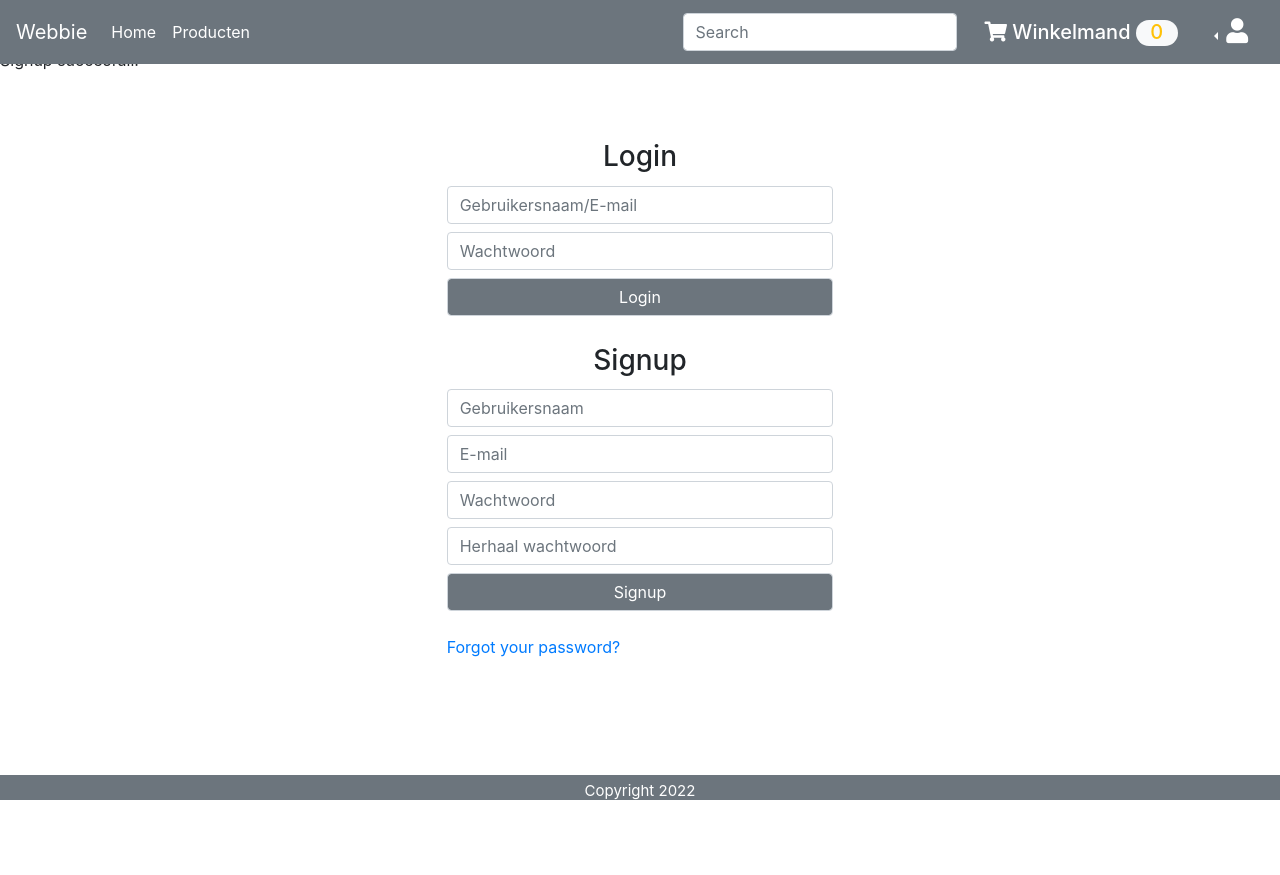
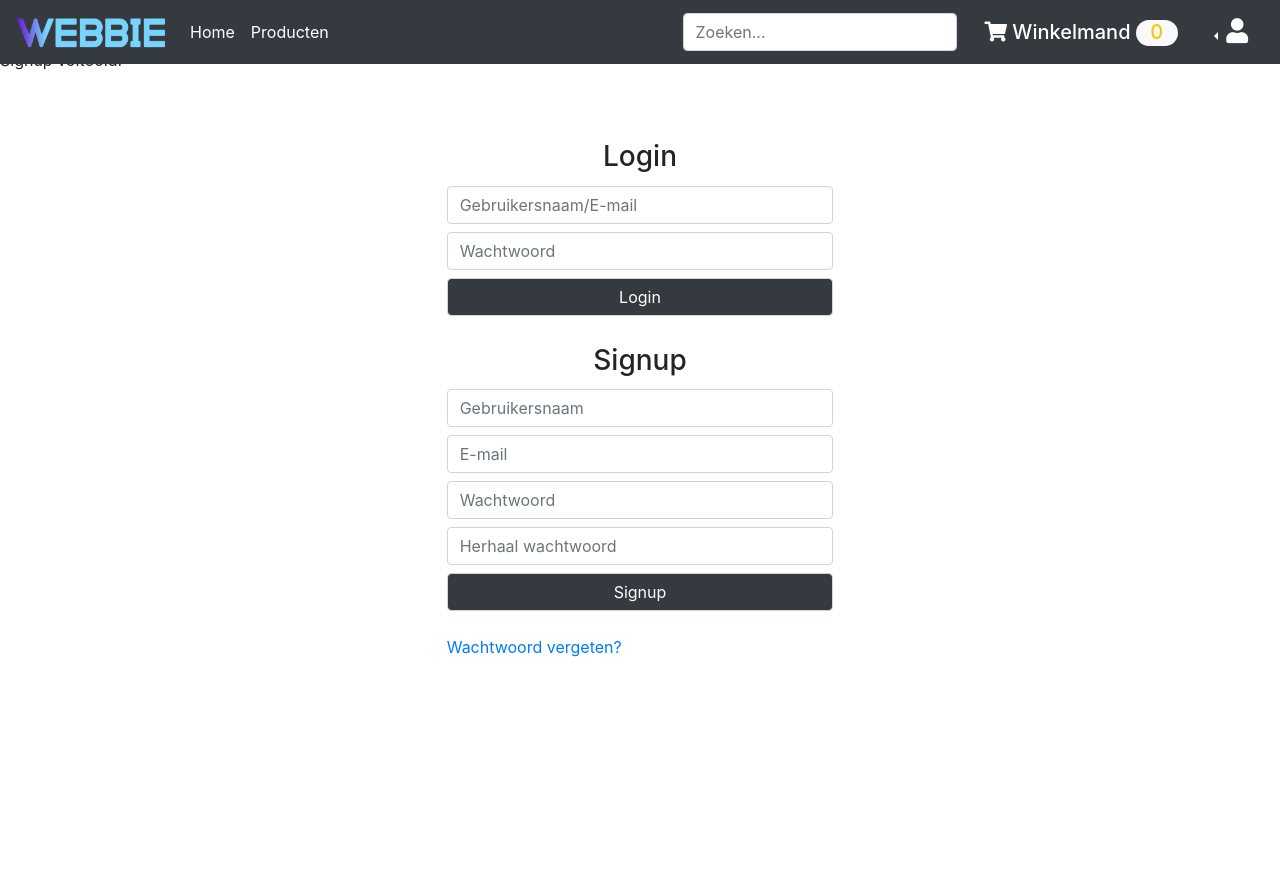
Before and after one commit to rojhat15/PPL2, a PHP site: page /signup.php?signup=succes in a window 1280 px wide. Run offline with PHP 8.4, Linux system fonts and the light colour scheme; some libraries are stand-ins or nearby versions.

Commit message:
Add files via upload
Logo toegevoegd, design scherper gemaakt en functies geupdate

```diff
--- a/Webbie/Bijhorend/component.php
+++ b/Webbie/Bijhorend/component.php
@@ -9,15 +9,15 @@ function component($productname, $productprice, $productimg, $productid, $produc
 					<div>
 						<img src=\"$productimg\" alt=\"Image1\" class=\"img-fluid card-img-top\">
 					</div>
-					<div class=\"card-body bg-secondary\">
-						<h5 class=\"card-title\">$productname</h5>
+					<div class=\"card-body bg-dark\">
+						<h5 class=\"card-title text-white\">$productname</h5>
 						<h6>
 
 						</h6>
 						<p class=\"card-text\">
 						</p>
 						<h5>
-							<span class=\"price\">$$productprice</span>
+							<span class=\"price text-white\">€ $productprice</span>
 						</h5>
 
 						<button type=\"submit\" class=\"btn btn-warning my-3\" name=\"add\">Toevoegen winkelmand <i class=\"fas fa-shopping-cart\"></i></button>
--- a/Webbie/Bijhorend/footer.php
+++ b/Webbie/Bijhorend/footer.php
@@ -1,5 +1,5 @@
-<footer>
+<!-- <footer>
 <div class="footer bg-secondary">
  Copyright 2022
 </div>
-</footer>
+</footer> -->
--- a/Webbie/Bijhorend/header.php
+++ b/Webbie/Bijhorend/header.php
@@ -4,8 +4,10 @@
 
 
 	<header>
-		<nav class="navbar navbar-expand-lg navbar-light fixed-top bg-secondary text-white">
-			<a class="navbar-brand text-white" href="index.php">Webbie</a>
+		<nav class="navbar navbar-expand-lg navbar-light fixed-top bg-dark text-white">
+			<a class="navbar-brand text-white" href="index.php">
+				<img src="Images/webbie logo.png" width="150" height="30">
+			</a>
 			<button class="navbar-toggler" type="button" data-toggle="collapse" data-target="#navbarSupportedContent" aria-controls="navbarSupportedContent" aria-expanded="false" aria-label="Toggle navigation">
 				<span class="navbar-toggler-icon"></span>
 			</button>
@@ -37,7 +39,7 @@
 				</ul>
 
 				<form class="form-inline my-2 my-lg-0">
-					<input class="form-control mr-sm-2" type="search" placeholder="Search" aria-label="Search">
+					<input class="form-control mr-sm-2" type="search" placeholder="Zoeken..." aria-label="Search">
 				</form>
 
 				<a href="winkelmand.php" class="nav-item nav-link active">
@@ -82,7 +84,7 @@
 						<?php
 						if (isset($_SESSION['userId'])) {;}
 						else{
-						echo '<div class=""><a href="signup.php" class="ml-4" style="color: black; text-decoration: underline;">Signup</a></div>';}
+						echo '<div class=""><a href="signup.php" class="ml-4" style="color: black; text-decoration: underline;">Signup / Login</a></div>';}
 						?>
 
 				</div>
--- a/Webbie/signup.php
+++ b/Webbie/signup.php
@@ -22,32 +22,32 @@
 		<?php
 			if (isset($_GET['error'])) {
 				if ($_GET['error'] == "emptyfields") {
-					echo '<p class="signuperror">Fill in all fields!</p>';
+					echo '<p class="signuperror"><br>Vul alle velden in!</p>';
 				}
 				else if ($_GET["error"] == "invaliduidmail") {
-					echo '<p class="signuperror">Invalid username and e-mail!</p>';
+					echo '<p class="signuperror"><br>Ongeldige gebruikersnaam en e-mail!</p>';
 				}
 				else if ($_GET["error"] == "invaliduid") {
-					echo '<p class="signuperror">Invalid username!</p>';
+					echo '<p class="signuperror"><br>Ongeldige username!</p>';
 				}
 				else if ($_GET["error"] == "invalidmail") {
-					echo '<p class="signuperror">Invalid e-mail!</p>';
+					echo '<p class="signuperror"><br>Ongeldige e-mail!</p>';
 				}
 				else if ($_GET["error"] == "passwordcheck") {
-					echo '<p class="signuperror">Your passwords do not match!</p>';
+					echo '<p class="signuperror"><br>Wachtwoorden matchen niet!</p>';
 				}
 				else if ($_GET["error"] == "usertaken") {
-					echo '<p class="signuperror">Username is already taken!</p>';
+					echo '<p class="signuperror"><br>Gebruikersnaam is al in gebruik!</p>';
 				}
 				else if ($_GET["error"] == "emailtaken") {
-					echo '<p class="signuperror">E-mail is already taken!</p>';
+					echo '<p class="signuperror"><br>E-mail is al in gebruik!</p>';
 				}
 				else if ($_GET["error"] == "uidmailtaken") {
-					echo '<p class="signuperror">Username and e-mail is already taken!</p>';
+					echo '<p class="signuperror"><br>Gebruikersnaam en e-mail zijn al in gebruik!</p>';
 				}
 			}
 			else if ($_GET["signup"] == "succes") {
-				echo '<p class="signupsucces">Signup succesfull!</p>';
+				echo '<p class="signupsucces">Signup voltooid!</p>';
 			}
 		?>
 		<br><br>
@@ -58,7 +58,7 @@
 				<h3 class="text-center py-1">Login</h3>
 				<input type="text" class="form-control my-2" name="mailuid" placeholder="Gebruikersnaam/E-mail">
 				<input type="password" class="form-control my-2" name="pwd" placeholder="Wachtwoord">
-				<button type="submit" class="form-control bg-secondary text-white" name="login-submit">Login</button>
+				<button type="submit" class="form-control bg-dark text-white" name="login-submit">Login</button>
 				<br>
 			</div>
 		</form>
@@ -70,9 +70,9 @@
 				<input type="text" class="form-control my-2" name="mail" placeholder="E-mail">
 				<input type="password" class="form-control my-2" name="pwd" placeholder="Wachtwoord">
 				<input type="password" class="form-control my-2" name="pwd-repeat" placeholder="Herhaal wachtwoord">
-				<button type="submit" class="form-control bg-secondary text-white" name="signup-submit">Signup</button>
+				<button type="submit" class="form-control bg-dark text-white" name="signup-submit">Signup</button>
 				<br>
-				<a href="reset-password.php">Forgot your password?</a>
+				<a href="">Wachtwoord vergeten?</a>
 			</div>
 		</form>
 	</div>
--- a/Webbie/winkelmand.php
+++ b/Webbie/winkelmand.php
@@ -87,10 +87,10 @@ if(isset($_POST['remove'])){
 						<h6>Nog te betalen</h6>
 					</div>
 					<div class="col-md-6">
-						<h6>$<?php echo $total; ?></h6>
+						<h6>€ <?php echo $total; ?></h6>
 						<h6 class="text-success">GRATIS</h6>
 						<hr>
-						<h6>$<?php
+						<h6>€ <?php
 							echo $total;
 						?>
 						<?php
```
Also changed, not shown: Webbie/producten.php (+5 -5 lines), Webbie/Images/webbie logo.png (added).
